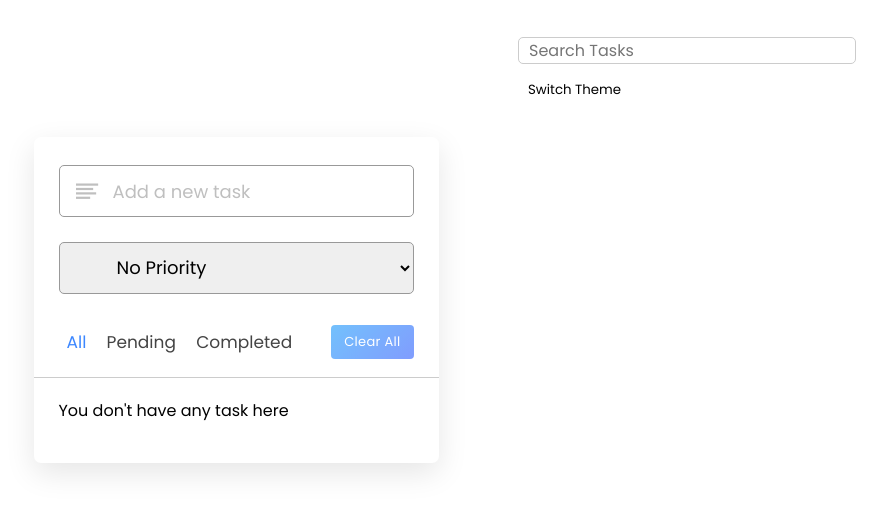
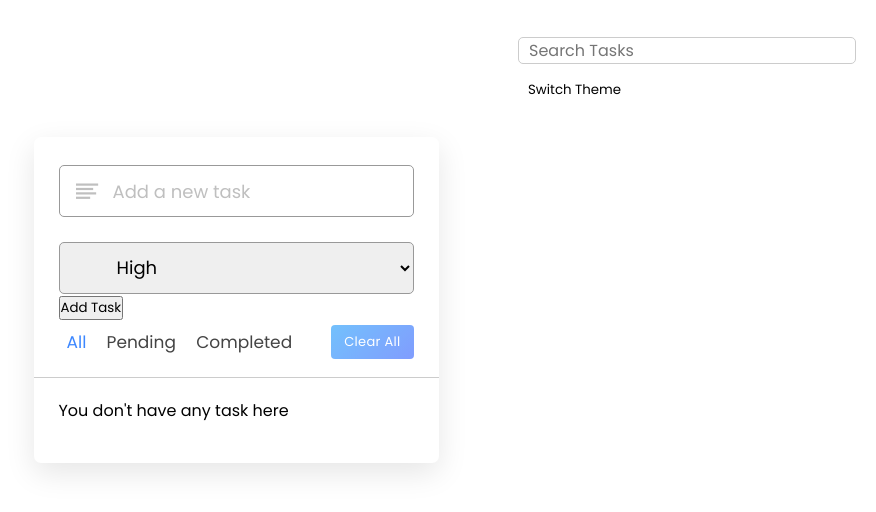
Before and after one commit to Dharmik0712/To-Do-Website, a plain HTML site: page index.html in a window 1280 px wide. Shown: the whole page, without its empty margins (404-1280 px from the left). Drawn offline with nearby package versions, Linux system fonts and the light colour scheme.

Commit message:
Update index.html

```diff
--- a/index.html
+++ b/index.html
@@ -20,11 +20,12 @@
         <input type="text" placeholder="Add a new task">
         <br><br>
         <select class="priority-dropdown">
+          <option value="high">High</option>
+          <option value="medium">Medium</option>
+          <option value="low">Low</option>
           <option value="no priority">No Priority</option>
-          <option value="low">Low</option>
-          <option value="medium">Medium</option>
-          <option value="high">High</option>
         </select>
+        <button id="add-task-btn">Add Task</button>
       </div>
       <br><br>
       <div class="controls">
```
